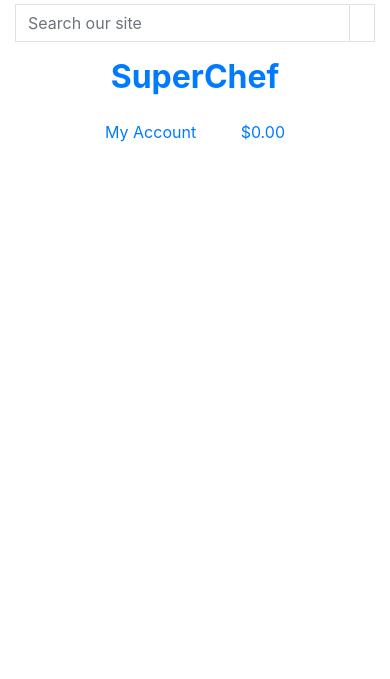
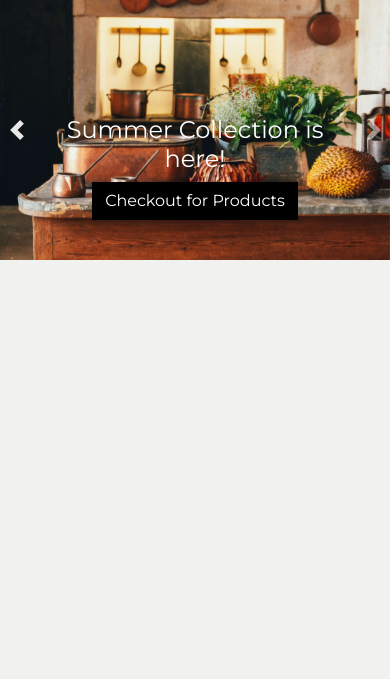
Before and after one commit to Kiran6248/superchef-ms4, a Django app: page / in a window 390 px wide; the page is wider, and only the part inside the window is pictured. Shown: the top 679 px of that part. Run offline with Django 3.2, Linux system fonts and the light colour scheme; some libraries are stand-ins or nearby versions.

Commit message:
Add carousel images in index file

```diff
--- a/home/templates/home/index.html
+++ b/home/templates/home/index.html
@@ -17,7 +17,7 @@
                 <div id="carouselExampleControls" class="carousel slide" data-ride="carousel">
                     <div class="carousel-inner">
                         <div class="carousel-item active">
-                            <img class="d-block w-100" src="" alt="">
+                            <img class="d-block w-100" src="{% static 'background1.jpg' %}" alt="Product image">
                             <div class="carousel-caption">
                                 <div class="row">
                                     <div class="col-12 col-md-3">
@@ -30,7 +30,7 @@
                             </div>
                         </div>
                         <div class="carousel-item">
-                            <img class="d-block w-100" src="" alt="">
+                            <img class="d-block w-100" src="{% static 'background2.jpg' %}" alt="product image2">
                             <div class="carousel-caption">
                                 <div class="row">
                                     <div class="col-12 col-md-3">
@@ -42,7 +42,7 @@
                             </div>
                         </div>
                         <div class="carousel-item">
-                            <img class="d-block w-100" src="" alt="">
+                            <img class="d-block w-100" src="{% static 'background3.jpg' %}" alt="product image3">
                             <div class="carousel-caption">
                                 <div class="row">
                                     <div class="col-12 col-md-3">
--- /dev/null
+++ b/static/css/base.css
@@ -0,0 +1,48 @@
+html {
+    height: 100%;
+}
+
+body {
+    background-size: cover;
+    background: #f1f1f0;
+    height: calc(100vh - 164px);
+    font-family: 'Montserrat', sans-serif;
+    color: black !important;
+}
+
+.text-black {
+    color: #000 !important;
+}
+
+.border-black {
+    border: 1px solid black !important;
+}
+
+.btn-black {
+    background: #000;
+    color: #fff;
+}
+
+/*---------------------------------------- media Queries */
+
+/* Slightly larger container on xl screens */
+@media (min-width: 1200px) {
+    .container {
+        max-width: 80%;
+    }
+}
+
+/* fixed top navbar only on medium and up */
+@media (min-width: 992px) {
+    .fixed-top-desktop-only {
+        position: fixed;
+        top: 0;
+        right: 0;
+        left: 0;
+        z-index: 1030;
+    }
+
+    .header-container {
+        padding-top: 164px;
+    }
+}
--- a/superchef/settings.py
+++ b/superchef/settings.py
@@ -147,6 +147,10 @@ USE_TZ = True
 # https://docs.djangoproject.com/en/3.2/howto/static-files/
 
 STATIC_URL = '/static/'
+STATICFILES_DIRS = (os.path.join(BASE_DIR, 'static'),)
+
+MEDIA_URL = '/media/'
+MEDIA_ROOT = os.path.join(BASE_DIR, 'media')
 
 # Default primary key field type
 # https://docs.djangoproject.com/en/3.2/ref/settings/#default-auto-field
--- a/superchef/urls.py
+++ b/superchef/urls.py
@@ -15,10 +15,11 @@ Including another URLconf
 """
 from django.contrib import admin
 from django.urls import path, include
+from django.conf import settings
+from django.conf.urls.static import static
 
 urlpatterns = [
     path('admin/', admin.site.urls),
     path('accounts/', include('allauth.urls')),
     path('', include('home.urls')),
-
-]
+] + static(settings.MEDIA_URL, document_root=settings.MEDIA_ROOT)
--- a/templates/base.html
+++ b/templates/base.html
@@ -17,12 +17,18 @@
         {% block corecss %}
             <!-- Bootstrap CSS -->
             <link rel="stylesheet" href="https://stackpath.bootstrapcdn.com/bootstrap/4.4.1/css/bootstrap.min.css" integrity="sha384-Vkoo8x4CGsO3+Hhxv8T/Q5PaXtkKtu6ug5TOeNV6gBiFeWPGFN9MuhOf23Q9Ifjh" crossorigin="anonymous">
+            <!--google font-->
+            <link rel="preconnect" href="https://fonts.gstatic.com">
+            <link href="https://fonts.googleapis.com/css2?family=Montserrat&display=swap" rel="stylesheet">
+            <link rel="stylesheet" href="{% static 'css/base.css' %}">
         {% endblock %}
 
         {% block extra_css %}
         {% endblock %}
 
         {% block corejs %}
+            <!--Font awesome-->
+            <script src="https://kit.fontawesome.com/30f56d0dba.js" crossorigin="anonymous"></script>
             <!-- jQuery, Popper.js and Bootstrap JS -->
             <script src="https://code.jquery.com/jquery-3.4.1.slim.min.js" integrity="sha384-J6qa4849blE2+poT4WnyKhv5vZF5SrPo0iEjwBvKU7imGFAV0wwj1yYfoRSJoZ+n" crossorigin="anonymous"></script>
             <script src="https://cdn.jsdelivr.net/npm/popper.js@1.16.0/dist/umd/popper.min.js" integrity="sha384-Q6E9RHvbIyZFJoft+2mJbHaEWldlvI9IOYy5n3zV9zzTtmI3UksdQRVvoxMfooAo" crossorigin="anonymous"></script>
@@ -36,7 +42,7 @@
     </head>
     <body>
         <header class="container-fluid fixed-top">
-            <div class="row">
+            <div id="topnav" class="row bg-white pt-lg-2 d-none d-lg-flex">
                 <!--Search-->
                 <div class="col-12 col-lg-4 my-auto py-1 py-lg-0">
                     <form method="GET" action="">
```
Also changed, not shown: static/background1.jpg (added), static/background2.jpg (added), static/background3.jpg (added).
